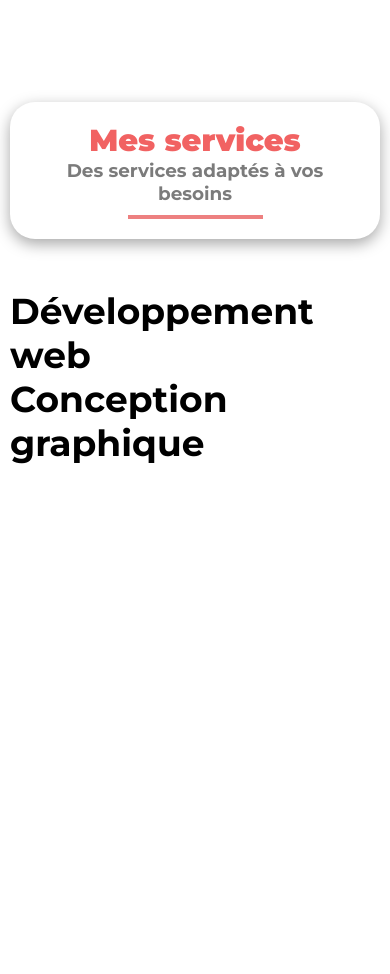
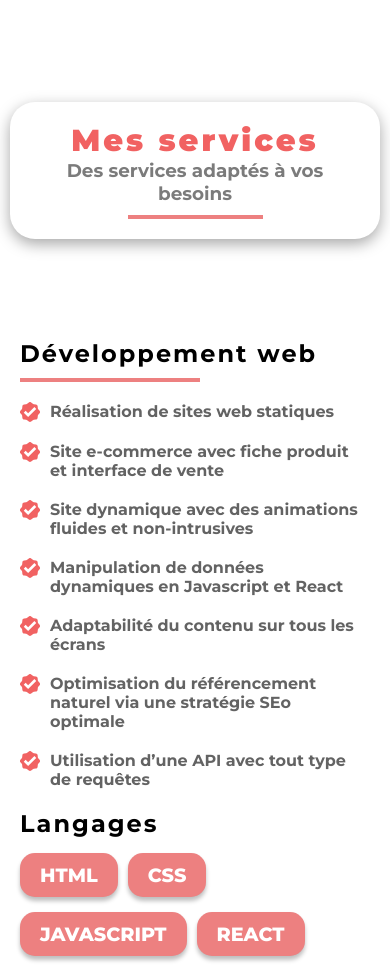
Before and after one commit to TonyMascate/Portfolio, a React (Create React App) app: page / in a window 390 px wide. Shown: the part 2753-3727 px from the top of the page. Before the commit the page ends 3293 px from the top, so only its background shows below. Built offline with nearby package versions, Linux system fonts and the light colour scheme.

Commit message:
skills section

```diff
--- a/src/composants/Hero.js
+++ b/src/composants/Hero.js
@@ -6,7 +6,7 @@ import photo from '../img/photo.png'
 function Hero() {
   return (
     <section id="hero">
-      <video autoPlay buffered muted loop id="video">
+      <video autoPlay muted loop id="video">
         <source src={backgroundwebm} type="video/webm" />
         <source src={backgroundmov} type="video/mov" />
       </video>
@@ -26,7 +26,7 @@ function Hero() {
           <img src={photo} alt="portait de Tony Mascate" />
         </div>
       </div>
-      <div class="custom-shape-divider-bottom-1643638019">
+      <div className="custom-shape-divider-bottom-1643638019">
         <svg
           data-name="Layer 1"
           xmlns="http://www.w3.org/2000/svg"
@@ -35,7 +35,7 @@ function Hero() {
         >
           <path
             d="M985.66,92.83C906.67,72,823.78,31,743.84,14.19c-82.26-17.34-168.06-16.33-250.45.39-57.84,11.73-114,31.07-172,41.86A600.21,600.21,0,0,1,0,27.35V120H1200V95.8C1132.19,118.92,1055.71,111.31,985.66,92.83Z"
-            class="shape-fill"
+            className="shape-fill"
           ></path>
         </svg>
       </div>
--- a/src/composants/Services.js
+++ b/src/composants/Services.js
@@ -14,9 +14,9 @@ function services() {
         </div>
         <div className="content">
           <div className="first">
-            {service1.map((item) => {
+            {service1.map((item, index) => {
               return (
-                <div className="item">
+                <div className="item" key={index}>
                   <div className="icon">
                     <FaStickyNote />
                   </div>
@@ -30,9 +30,9 @@ function services() {
           </div>
           <img src={mockup} alt="mockup d'un iphone" />
           <div className="second">
-            {service2.map((item) => {
+            {service2.map((item, index) => {
               return (
-                <div className="item">
+                <div className="item" key={index}>
                   <div className="icon">
                     <FaStickyNote />
                   </div>
--- a/src/composants/Skills.js
+++ b/src/composants/Skills.js
@@ -1,6 +1,6 @@
-import React from 'react';
-import { skillslist } from '../datas/skillslist';
-import {GoVerified} from 'react-icons/go'
+import React from "react";
+import { skillslist } from "../datas/skillslist";
+import { GoVerified } from "react-icons/go";
 
 function Skills() {
   return (
@@ -13,21 +13,35 @@ function Skills() {
         </div>
         <div className="content">
           {skillslist.map((item, index) => {
-                const {domain, outils, skills} = item
-                return(
+            const { domain, outils, skills } = item;
+            return (
               <div className="item" key={index}>
                 <h2>{domain}</h2>
                 <div className="underline"></div>
                 <div className="list">
                   {skills.map((skill, index) => {
+                    return (
                       <div className="list--item" key={index}>
-                                    <GoVerified />
-                                    {skill}
+                        <GoVerified className="icon" />
+                        <p>{skill}</p>
                       </div>
+                    );
+                  })}
+                </div>
+                <div className="outils">
+                  <h2>{index === 0 ? "Langages" : "Outils"}</h2>
+                  <div className="outils--list">
+                    {outils.map((outil, index) => {
+                      return (
+                        <div className="btn-outil" key={index}>
+                          {outil}
+                        </div>
+                      );
                     })}
                   </div>
                 </div>
-                )
+              </div>
+            );
           })}
         </div>
       </div>
--- a/src/datas/skillslist.js
+++ b/src/datas/skillslist.js
@@ -16,7 +16,7 @@ export const skillslist = [
     domain: "Conception graphique",
     skills: [
       "Réalisation de maquettes web sur Figma",
-      "manipulation de composants dynamiques sur Figma",
+      "Manipulation de composants dynamiques sur Figma",
       "Présentation claire d’un projet web à l’aide d’une maquette",
       "Création d’animations simples sur After Effects",
       "Ajout d’effets et manipulation d’images sur Photoshop",
--- a/src/main.scss
+++ b/src/main.scss
@@ -5,6 +5,7 @@ $primary: #f16262;
 $secondary: #ed8080;
 $darkgrey: #3c3c3c;
 $darkgrey-1: #404040;
+$darkgrey-2: #636363;
 $lightgrey: #cdcdcd;
 $subtitle: #7b7b7b;
 $white: #fff;
@@ -67,6 +68,18 @@ section {
     background-color: white;
     font-size: 1.5rem;
 }
+.btn-outil{
+    padding: 10px 20px;
+    background-color: $secondary;
+    width: fit-content;
+    border-radius: 15px;
+    font-weight: 800;
+    font-size: 1.5rem;
+    text-transform: uppercase;
+    color: white;
+    margin: 5px 10px 10px 0;
+    box-shadow: 0px 4px 4px 0px rgba(#000000, 0.25), 0px 0px 1px 0px rgba(#000000, 0.06);
+}
 
 // TITLE DES PARTIES
 .title {
@@ -83,6 +96,7 @@ section {
     text-align: center;
     h2 {
         color: $primary;
+        letter-spacing: 3px;
         font-size: 3rem;
         font-weight: 900;
     }
@@ -451,3 +465,104 @@ section {
         }
     }
 }
+
+// SKILLS
+#skills{
+    .skills{
+        display: flex;
+        flex-direction: column;
+        align-items: center;
+        justify-content: center;
+        .content{
+            display: grid;
+            grid-template-columns: repeat(2, 1fr);
+            column-gap: 50px;
+            padding: 0 20px;
+            margin-top: 50px;
+            .item{
+                margin-bottom: 50px;
+                h2{
+                    letter-spacing: 2px;
+                }
+                .underline{
+                    height: 4px;
+                    background-color: $secondary;
+                    max-width: 250px;
+                    margin-top: 10px;
+                }
+                .list{
+                    margin-top: 20px;
+                    &--item{
+                        display: flex;
+                        margin: 20px 0;
+                        .icon{
+                            margin-right: 10px;
+                            color: $primary;
+                            min-width: 25px;
+                            min-height: 25px;
+                            margin-top: 3px;
+                        }
+                        p{
+                            font-size: 1.5rem;
+                            font-weight: 700;
+                            color: $darkgrey-2;
+                        }
+                    }
+                }
+                .outils{
+                    h2{
+                        margin-bottom: 10px;
+                    }
+                    &--list{
+                        display: flex;
+                        flex-wrap: wrap;
+                    }
+                }
+            }
+        }
+    }
+}
+@media screen and (max-width: 1150px){
+    #skills{
+        .skills{
+            .content{
+                grid-template-columns: 1fr;
+            }
+        }
+    }
+}
+@media screen and (max-width: 500px){
+    #skills{
+        .skills{
+            .content{
+                grid-template-columns: 1fr;
+                padding: 0 10px;
+                .item{
+                    h2{
+                        font-size: 1.5rem;
+                    }
+                    .underline{
+                        max-width: 180px;
+                    }
+                    .list{
+                        .icon{
+                            min-width: 20px;
+                            min-height: 20px;
+                            margin-top: 0;
+                        }
+                        p{
+                            font-size: 1rem;
+                        }
+                    }
+                    .outils{
+                        &--list{
+                            .btn-outil{
+                                font-size: 1.2rem;
+                            }
+                        }
+                    }
+                }
+            }
+        }
+    }
+}
```
Lines whose indentation alone changed are shown as unchanged.
